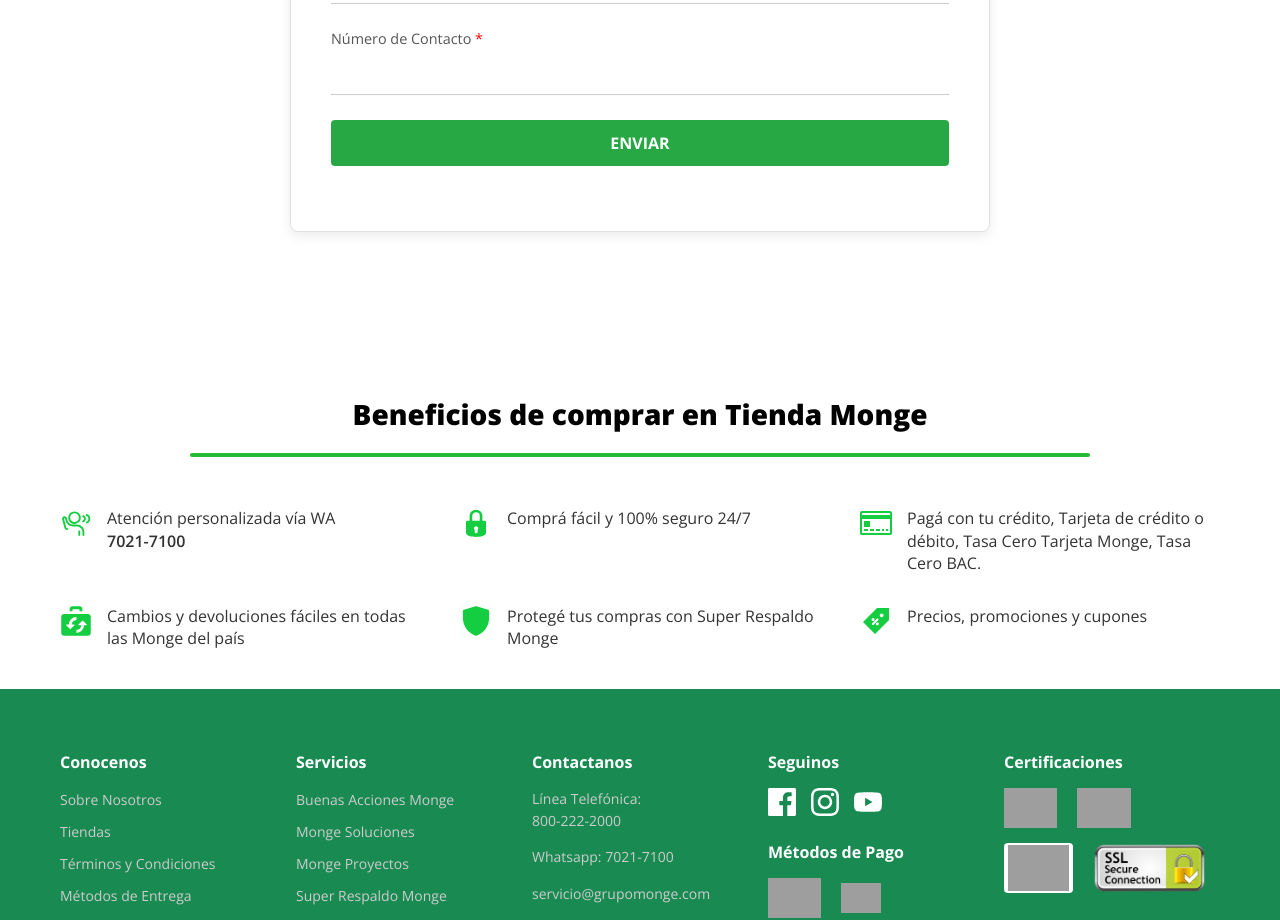
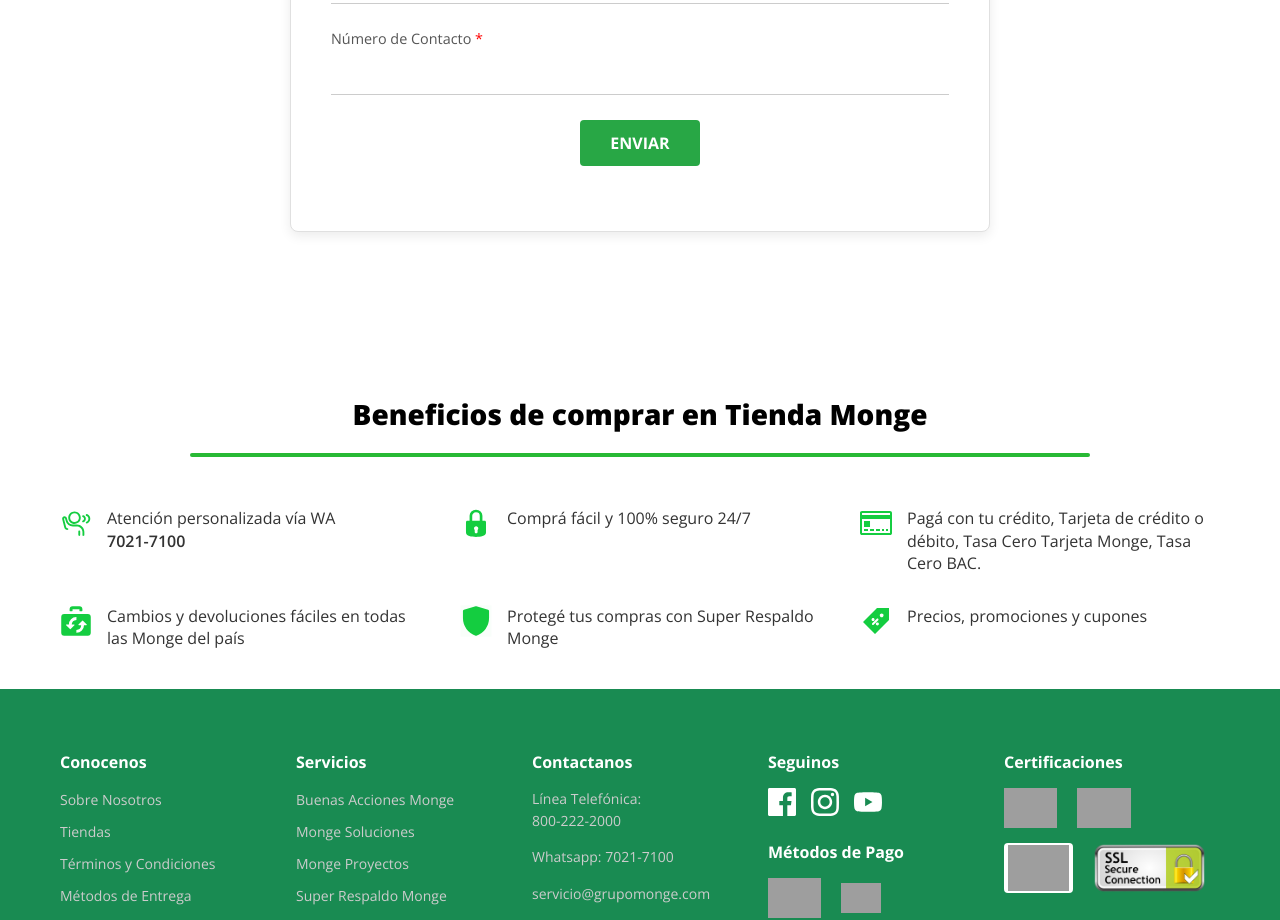
Before and after one commit to DeislherSanchez/PY1-Redesign-Proposal, a Vue app in the folder RedesignProposal/: page /SolicitarTasaCero in a window 1280 px wide. Shown: the part 960-1880 px from the top of the page. Built offline with nearby package versions, Linux system fonts and the light colour scheme; grey boxes are pictures that could not be loaded.

Commit message:
Cambios en la página de solicitar tasa cero

```diff
--- a/RedesignProposal/src/views/SolicitarTasaCero.vue
+++ b/RedesignProposal/src/views/SolicitarTasaCero.vue
@@ -62,7 +62,7 @@
               <input type="tel" id="numero-contacto" name="numero-contacto" required>
             </div>
 
-            <div class="form-group">
+            <div class="form-group center-button">
               <button type="submit" class="submit-btn">ENVIAR</button>
             </div>
           </form>
@@ -184,6 +184,10 @@
   margin-bottom: 25px;
 }
 
+.form-group.center-button {
+  text-align: center;
+}
+
 .form-group label {
   display: block;
   font-family: 'Open Sans', sans-serif;
@@ -227,7 +231,7 @@
   border-radius: 4px;
   transition: background-color 0.3s;
   font-family: 'Open Sans', sans-serif;
-  width: 100%;
+  display: inline-block;
 }
 
 .submit-btn:hover {
```
